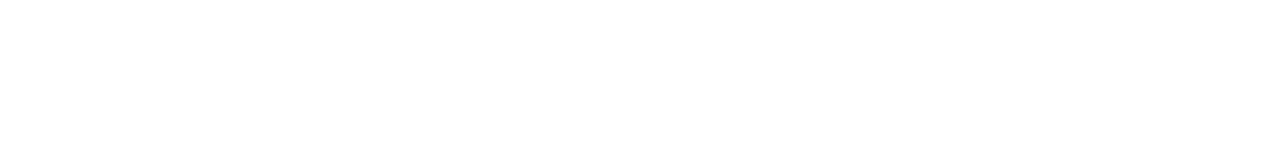
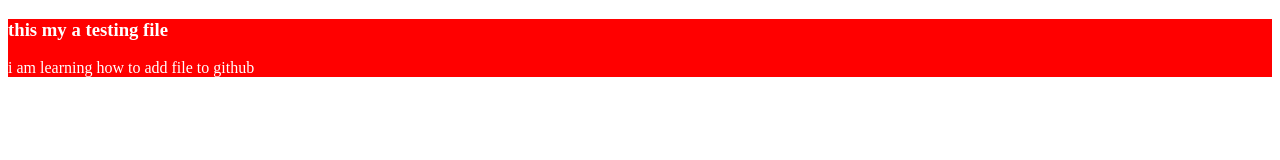
Before and after one commit to AliHayder84/my-first-github-repo, a plain HTML site: page index.html in a window 1280 px wide. Drawn offline with Linux system fonts and the light colour scheme.

Commit message:
added first github test

```diff
--- a/index.html
+++ b/index.html
@@ -3,9 +3,13 @@
 <head>
     <meta charset="UTF-8">
     <meta name="viewport" content="width=device-width, initial-scale=1.0">
+<link rel="stylesheet" href="styles/githubtest.css">
     <title>my first ever github repo</title>
 </head>
 <body>
-
+    <div>
+    <h3>this my a testing file</h3>
+    <p>i am learning how to add file to github</p>
+    </div>
 </body>
 </html>
--- /dev/null
+++ b/styles/githubtest.css
@@ -0,0 +1 @@
+div{color: white;background-color: red;}
```
